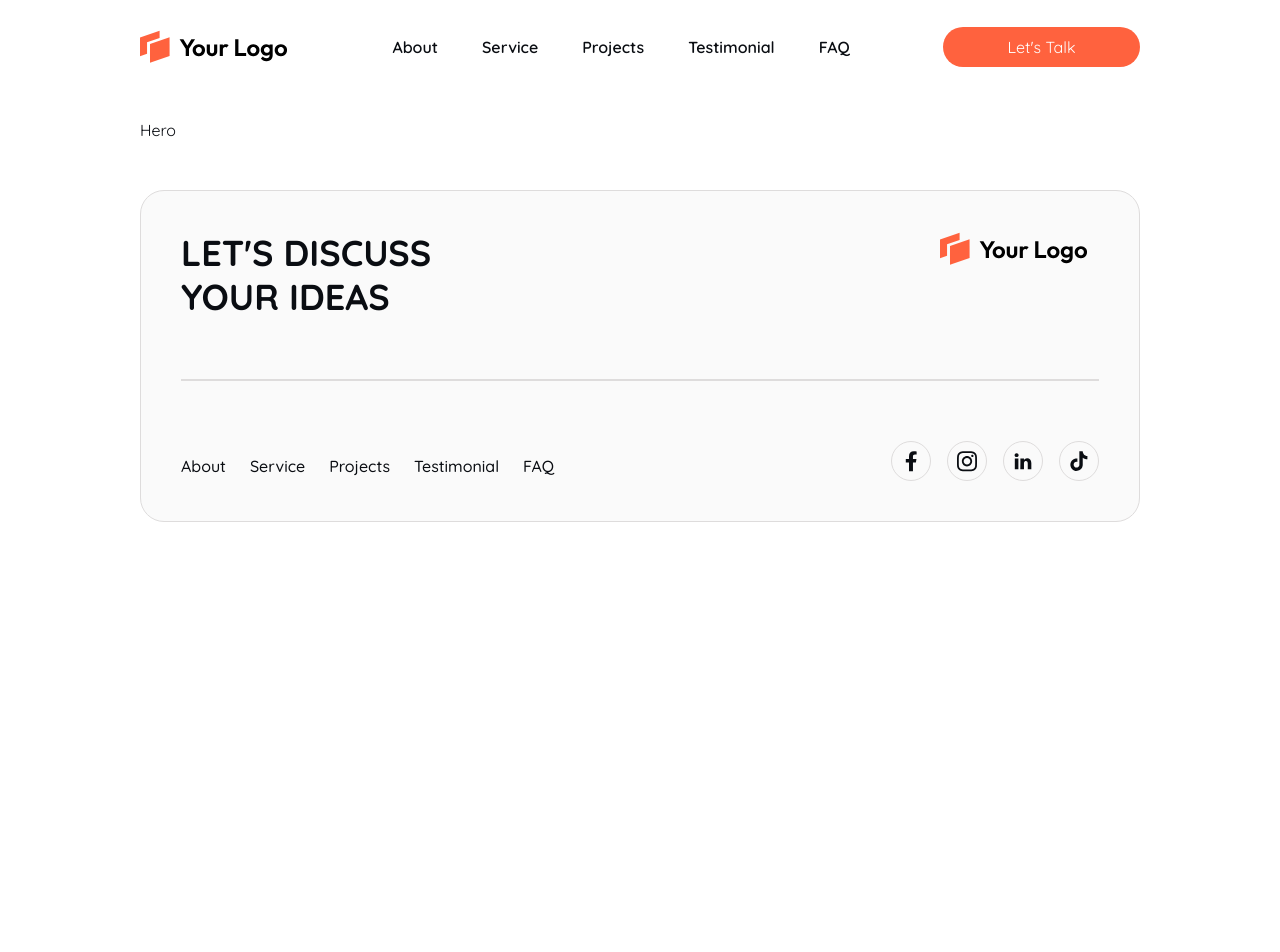
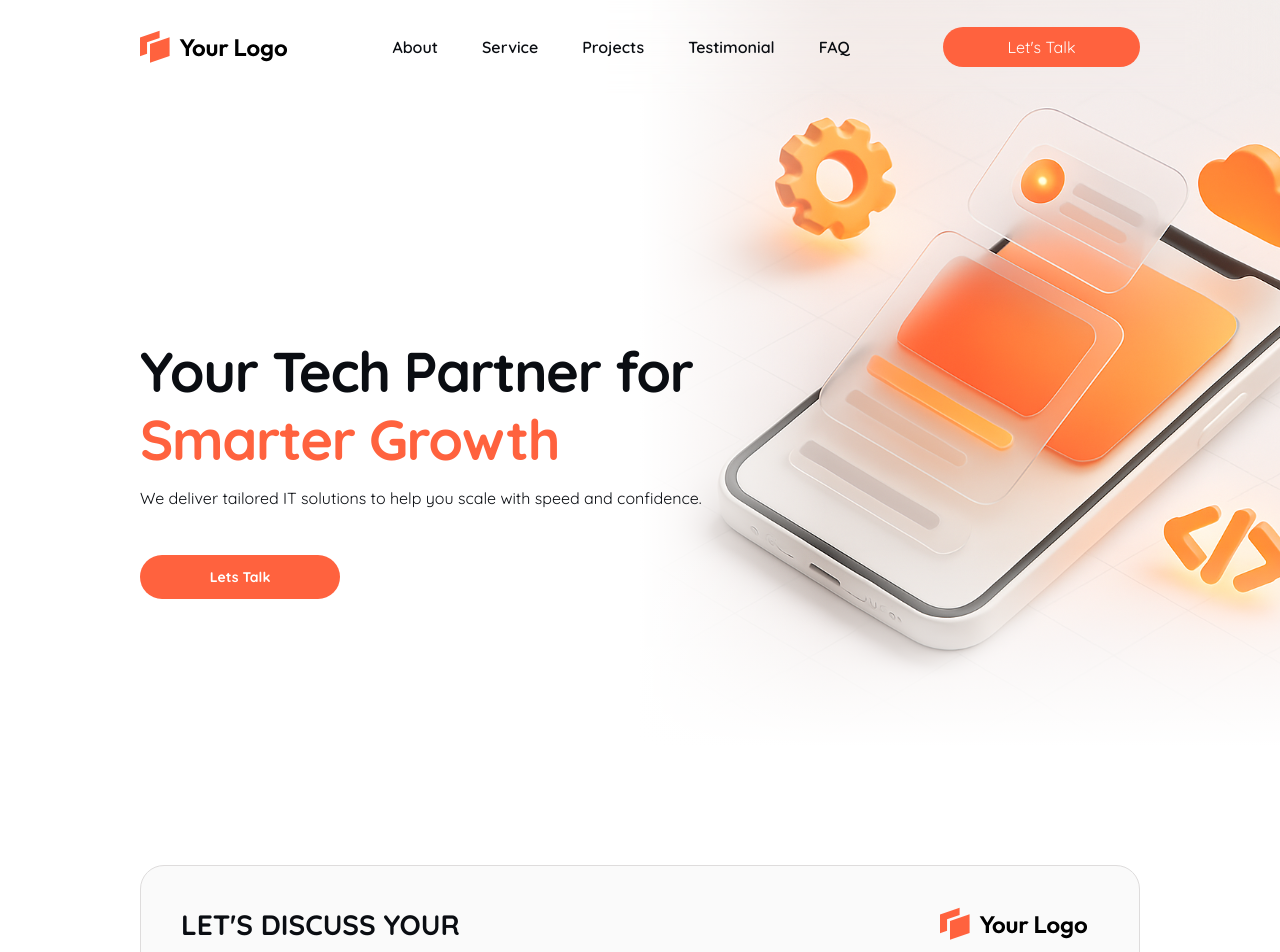
Before and after one commit to hanssav/wph-7-landing-page, a React (Vite) app: page / in a window 1280 px wide. Shown: the top 952 px of the page. Before the commit the page ends 800 px from the top, so only its background shows below. Built offline with nearby package versions, Linux system fonts and the light colour scheme.

Commit message:
feat/hero-section, feat/typography.tsx
Signed-off-by: hanssav <handihandi40@gmail.com>

```diff
--- /dev/null
+++ b/src/components/container/Footer/Footer.tsx
@@ -0,0 +1,74 @@
+import React from 'react';
+import Image from '../../ui/Image';
+import { images, navItems } from '../../../constants';
+import type { SocialMediaIconProps } from './Footer.types';
+import { socialMediaItems } from './Footer.constans';
+import Typography from '../../ui/Typography';
+
+const NavListItems: React.FC<{ label: string }> = ({ label }) => {
+  return (
+    <li>
+      <Typography size={{ base: 'sm', lg: 'md' }} weight='medium'>
+        {label}
+      </Typography>
+    </li>
+  );
+};
+
+const SocialMediaIcon: React.FC<SocialMediaIconProps> = ({ src, href, id }) => {
+  return (
+    <a
+      href={href}
+      className='border border-base-border dark:border-base-800 h-10 w-10 rounded-full flex justify-center items-center'
+    >
+      <Image src={src} id={id} />
+    </a>
+  );
+};
+
+const Footer: React.FC = () => {
+  return (
+    <footer className='py-6 px-4 md:px-[140px] flex flex-col gap-2'>
+      <div className='flex flex-col gap-6 bg-base-50 dark:bg-base-950 border border-base-border dark:border-base-800 rounded-3xl p-5 lg:p-10 lg:gap-[60px]'>
+        <div className='flex flex-col gap-6 justify-start lg:justify-between lg:flex-row-reverse'>
+          <Image
+            src={images.logoLight}
+            id='footer-logo'
+            className='h-8 max-w-[140px] lg:h-9 lg:max-w-[159px]'
+          />
+
+          <Typography
+            size={{ base: 'display-sm', lg: 'display-lg' }}
+            weight='bold'
+            className='lg:max-w-[281px]'
+          >
+            LET'S DISCUSS YOUR IDEAS
+          </Typography>
+        </div>
+
+        <hr className='border border-base-border w-full dark:border-base-800' />
+
+        <div className='flex flex-col lg:flex-row lg:justify-between lg:items-end gap-6'>
+          <ul className='flex flex-col gap-6 lg:flex-row'>
+            {navItems.map((item, idx) => (
+              <NavListItems key={idx} label={item.label} />
+            ))}
+          </ul>
+
+          <div className='flex gap-4'>
+            {socialMediaItems.map((item, idx) => (
+              <SocialMediaIcon
+                src={item.src}
+                href={item.href}
+                id={item.name}
+                key={idx}
+              />
+            ))}
+          </div>
+        </div>
+      </div>
+    </footer>
+  );
+};
+
+export default Footer;
--- a/src/components/container/Footer/index.tsx
+++ b/src/components/container/Footer/index.tsx
@@ -1,67 +1,3 @@
-import React from 'react';
-import Image from '../../ui/Image';
-import { images, navItems } from '../../../constants';
-import type { SocialMediaIconProps } from './Footer.types';
-import { socialMediaItems } from './Footer.constans';
-
-const NavListItems: React.FC<{ label: string }> = ({ label }) => {
-  return (
-    <li className='font-medium text-sm leading-sm lg:text-md lg:leading-md'>
-      {label}
-    </li>
-  );
-};
-
-const SocialMediaIcon: React.FC<SocialMediaIconProps> = ({ src, href, id }) => {
-  return (
-    <a
-      href={href}
-      className='border border-base-border dark:border-base-800 h-10 w-10 rounded-full flex justify-center items-center'
-    >
-      <Image src={src} id={id} />
-    </a>
-  );
-};
-
-const Footer: React.FC = () => {
-  return (
-    <footer className='py-6 px-4 md:px-[140px] flex flex-col gap-2'>
-      <div className='flex flex-col gap-6 bg-base-50 dark:bg-base-950 border border-base-border dark:border-base-800 rounded-3xl p-5 lg:p-10 lg:gap-[60px]'>
-        <div className='flex flex-col gap-6 justify-start lg:justify-between lg:flex-row-reverse'>
-          <Image
-            src={images.logoLight}
-            id='footer-logo'
-            className='h-8 max-w-[140px] lg:h-9 lg:max-w-[159px]'
-          />
-
-          <h1 className='font-bold text-display-sm leading-display-sm lg:text-display-lg lg:leading-display-lg lg:max-w-[281px]'>
-            LET'S DISCUSS YOUR IDEAS
-          </h1>
-        </div>
-
-        <hr className='border border-base-border w-full dark:border-base-800' />
-
-        <div className='flex flex-col lg:flex-row lg:justify-between lg:items-end gap-6'>
-          <ul className='flex flex-col gap-6 lg:flex-row'>
-            {navItems.map((item, idx) => (
-              <NavListItems key={idx} label={item.label} />
-            ))}
-          </ul>
-
-          <div className='flex gap-4'>
-            {socialMediaItems.map((item, idx) => (
-              <SocialMediaIcon
-                src={item.src}
-                href={item.href}
-                id={item.name}
-                key={idx}
-              />
-            ))}
-          </div>
-        </div>
-      </div>
-    </footer>
-  );
-};
+import Footer from './Footer';
 
 export default Footer;
--- a/src/components/container/Header/Header.tsx
+++ b/src/components/container/Header/Header.tsx
@@ -27,7 +27,7 @@ const Header: React.FC = () => {
         />
 
         <nav className='hidden md:inline'>
-          <ul className='flex gap-3 text-base font-semibold items-center'>
+          <ul className='flex gap-3 items-center'>
             {navItems.map((menu) => (
               <ListMenu
                 key={menu.id}
@@ -61,7 +61,7 @@ const Header: React.FC = () => {
           'md:hidden'
         )}
       >
-        <ul className='gap-3 text-base font-semibold items-center'>
+        <ul className='gap-3 items-center'>
           {navItems.map((menu) => (
             <ListMenu
               key={menu.id}
--- a/src/components/container/HeroSection/Hero.tsx
+++ b/src/components/container/HeroSection/Hero.tsx
@@ -1,10 +1,60 @@
 import React from 'react';
 import SectionWrapper from '../SectionWrapper';
+import Image from '../../ui/Image';
+import { images } from '../../../constants';
+import Button from '../../ui/Button';
+import Typography from '../../ui/Typography';
+
+const ImageBlur: React.FC = () => {
+  return (
+    <React.Fragment>
+      {/* <!-- TRANSPARENT --> */}
+      <div className='absolute bottom-0 left-0 w-1/4 lg:1/2 h-full bg-gradient-to-r from-white dark:from-black to-transparent z-30'></div>
+      <div className='absolute bottom-0 right-0 w-full h-1/4 lg:h-[200px] bg-gradient-to-t from-white dark:from-black to-transparent z-30'></div>
+
+      {/* <!-- MOBILE VIEW --> */}
+      <div className='lg:hidden absolute bottom-0 right-0 w-1/4 h-full bg-gradient-to-l from-white dark:from-black to-transparent z-30'></div>
+      <div className='lg:hidden absolute top-0 right-0 h-1/4 w-full bg-gradient-to-b from-white dark:from-black to-transparent z-30'></div>
+    </React.Fragment>
+  );
+};
 
 const Hero: React.FC = () => {
   return (
-    <SectionWrapper id='hero-section'>
-      <h1>Hero</h1>{' '}
+    <SectionWrapper id='hero-section' className='lg:h-[747px] lg:flex'>
+      <div className='flex flex-col gap-10 lg:w-[653px] z-50 self-center'>
+        <div className='flex flex-col gap-2'>
+          <Typography
+            as='h1'
+            size={{ base: 'display-lg' }}
+            weight='bold'
+            className='lg:text-[56px] lg:leading-[68px] tracking-tight'
+          >
+            Your Tech Partner for{' '}
+            <span className='text-primary'>Smarter Growth</span>
+          </Typography>
+
+          <Typography size={{ base: 'md', lg: 'xl' }} weight='normal'>
+            We deliver tailored IT solutions to help you scale with speed and
+            confidence.
+          </Typography>
+        </div>
+        <Button className='w-full font-bold text-sm leading-7 lg:w-[200px]'>
+          Lets Talk
+        </Button>
+      </div>
+
+      <div className='relative lg:absolute w-full lg:h-full mt-8 lg:mt-0 right-0 lg:top-0 z-0 lg:w-1/2 overflow-hidden'>
+        <div className='relative lg:min-h-[747px] w-full lg:min-w-[747px]'>
+          <Image
+            className='w-full lg:h-full'
+            src={images.heroLight}
+            id='hero-images'
+          />
+
+          <ImageBlur />
+        </div>
+      </div>
     </SectionWrapper>
   );
 };
--- a/src/components/ui/Button/Button.tsx
+++ b/src/components/ui/Button/Button.tsx
@@ -1,6 +1,11 @@
 import React from 'react';
 import clsx from 'clsx';
 import type { ButtonProps } from './Button.types';
+
+const variantClasses = {
+  primary: 'bg-primary rounded-full text-white',
+  ghost: 'bg-transparent rounded-full',
+};
 
 const Button: React.FC<ButtonProps> = ({
   children,
@@ -8,11 +13,6 @@ const Button: React.FC<ButtonProps> = ({
   variant = 'primary',
   ...props
 }) => {
-  const variantClasses = {
-    primary: 'bg-primary rounded-full text-white',
-    ghost: 'bg-transparent rounded-full',
-  };
-
   return (
     <button
       className={clsx('p-2 ', variantClasses[variant], className)}
--- /dev/null
+++ b/src/components/ui/Typography/Typography.constants.ts
@@ -0,0 +1,31 @@
+import type { TextSize } from './Typography.types';
+
+const weightClassMap = {
+  thin: 'font-thin', // 100
+  extralight: 'font-extralight', // 200
+  light: 'font-light', // 300
+  normal: 'font-normal', // 400
+  medium: 'font-medium', // 500
+  semibold: 'font-semibold', // 600
+  bold: 'font-bold', // 700
+  extrabold: 'font-extrabold', // 800
+  black: 'font-black', // 900
+} as const;
+
+const sizeClassMap: Record<TextSize, string> = {
+  xs: 'text-xs leading-xs',
+  sm: 'text-sm leading-sm',
+  md: 'text-md leading-md',
+  lg: 'text-lg leading-lg',
+  xl: 'text-xl leading-xl',
+
+  'display-xs': 'text-display-xs leading-display-xs',
+  'display-sm': 'text-display-sm leading-display-sm',
+  'display-md': 'text-display-md leading-display-md',
+  'display-lg': 'text-display-lg leading-display-lg',
+  'display-xl': 'text-display-xl leading-display-xl',
+  'display-2xl': 'text-display-2xl leading-display-2xl',
+  'display-3xl': 'text-display-3xl leading-display-3xl',
+};
+
+export { weightClassMap, sizeClassMap };
--- /dev/null
+++ b/src/components/ui/Typography/Typography.tsx
@@ -0,0 +1,36 @@
+import { type ElementType } from 'react';
+import clsx from 'clsx';
+import type { FontWeight, TextSize, TypographyProps } from './Typography.types';
+import { sizeClassMap, weightClassMap } from './Typography.constants';
+
+const Typography = <T extends ElementType = 'p'>({
+  size = 'md',
+  className,
+  as,
+  children,
+  weight = 'normal',
+  ...props
+}: TypographyProps<T>) => {
+  const Component = as || 'p';
+
+  const fontWeight = weightClassMap[weight as FontWeight];
+
+  const fontSize =
+    typeof size === 'string'
+      ? sizeClassMap[size]
+      : Object.entries(size)
+          .map(([breakpoint, sz]) =>
+            breakpoint === 'base'
+              ? sizeClassMap[sz as TextSize]
+              : `${breakpoint}:${sizeClassMap[sz as TextSize]}`
+          )
+          .join(' ');
+
+  return (
+    <Component className={clsx(fontSize, fontWeight, className)} {...props}>
+      {children}
+    </Component>
+  );
+};
+
+export default Typography;
--- /dev/null
+++ b/src/components/ui/Typography/Typography.types.ts
@@ -0,0 +1,53 @@
+import type { ElementType } from 'react';
+import type { weightClassMap } from './Typography.constants';
+
+type TextSize =
+  | 'xs'
+  | 'sm'
+  | 'md'
+  | 'lg'
+  | 'xl'
+  | 'display-xs'
+  | 'display-sm'
+  | 'display-md'
+  | 'display-lg'
+  | 'display-xl'
+  | 'display-2xl'
+  | 'display-3xl';
+
+type ResponsiveType = {
+  base?: TextSize;
+  sm?: TextSize;
+  md?: TextSize;
+  lg?: TextSize;
+  xl?: TextSize;
+};
+
+type FontWeight = keyof typeof weightClassMap;
+
+type TypographyProps<T extends ElementType = 'p'> = {
+  /**
+   * @example singgle size
+   * <Typograpy size='display-3xl'
+   * or
+   * @example responsive type
+   * <Typography size= 'sm' | 'md' | 'lg' | 'display-md' /> → single size for all screens
+   * <Typograpy size={ base: 'md', lg: 'display-md' } /> → responsive sizes per breakpoint,
+   * <Typograpy size={{ base: 'display-3xl' }}  /> can use
+   */
+
+  size?: TextSize | ResponsiveType;
+
+  /**
+   * @example
+   * set fontWeight
+   * <Typograpy weight='bold'  /> can
+   */
+
+  weight?: FontWeight;
+  className?: string;
+  children: React.ReactNode;
+  as?: T;
+} & React.ComponentPropsWithoutRef<T>;
+
+export type { TypographyProps, TextSize, FontWeight };
--- /dev/null
+++ b/src/components/ui/Typography/index.ts
@@ -0,0 +1,3 @@
+import Typography from './Typography';
+
+export default Typography;
```
